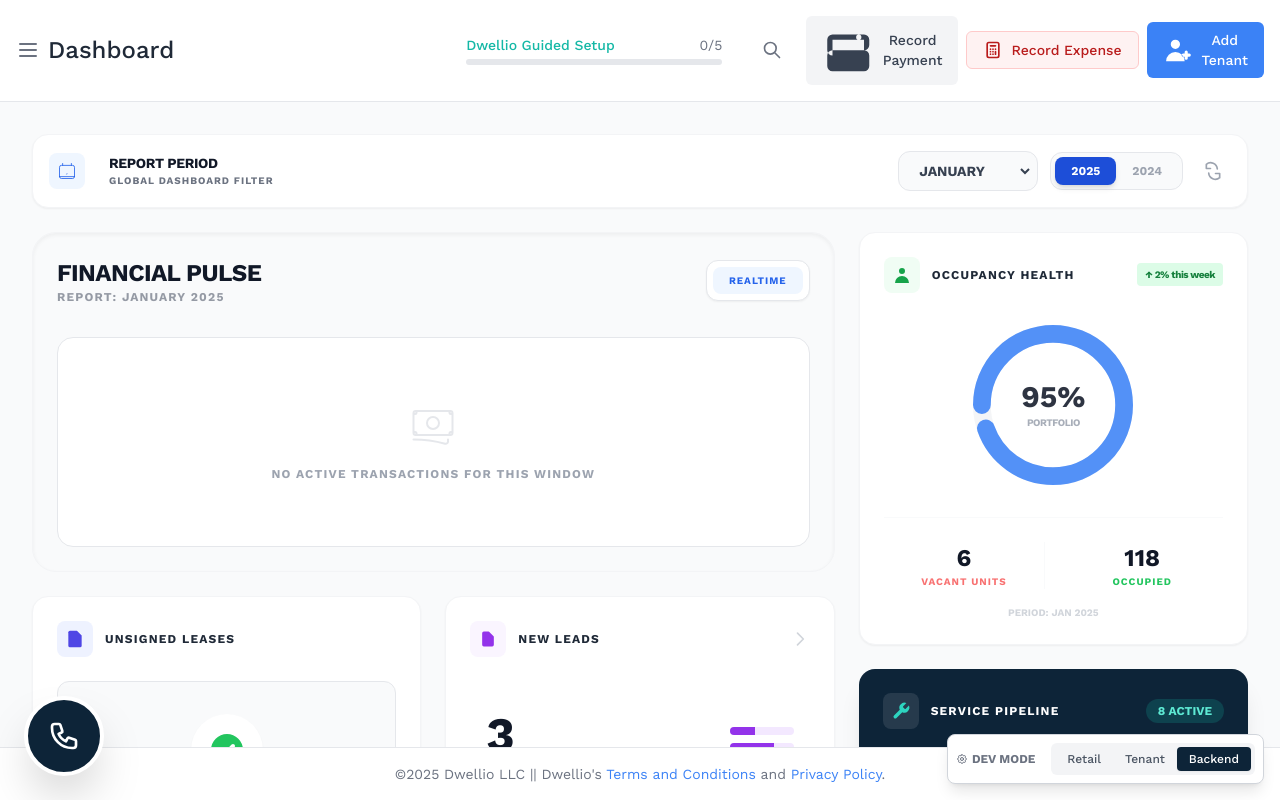
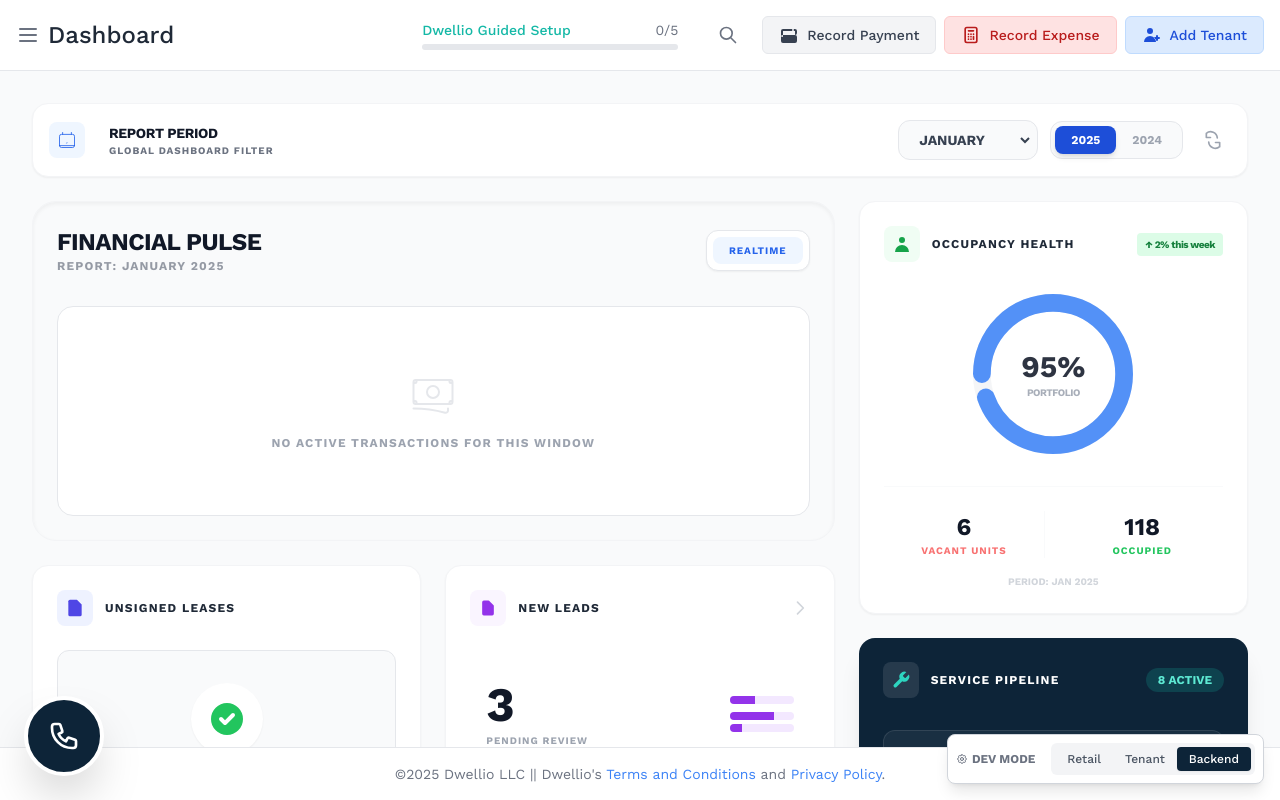
Before and after one commit to 999PRIYANKA/app-launcher, a React (Vite) app: page /app/property/dashboard in a window 1280 px wide. Built offline with nearby package versions, Linux system fonts and the light colour scheme.

Commit message:
feature/headerUiCorrection

```diff
--- a/src/components/Header.jsx
+++ b/src/components/Header.jsx
@@ -29,21 +29,21 @@ function Header({ setSidebarOpen, title, onRecordPayment, onRecordExpense }) {
         <div className="hidden sm:flex items-center space-x-2">
             <button
                 onClick={onRecordPayment}
-                className="flex items-center bg-gray-100 hover:bg-gray-200 text-gray-700 font-semibold px-4 py-2 rounded-md text-sm"
+                className="flex items-center bg-gray-100 hover:bg-gray-200 text-gray-700 font-semibold px-4 py-2 rounded-md text-sm border border-gray-200"
             >
-                <Icons.RecordPaymentIcon className="mr-2" />
+                <Icons.RecordPaymentIcon className="mr-2 w-5 h-5" />
                 Record Payment
             </button>
             <button
                 onClick={onRecordExpense}
-                className="flex items-center bg-red-50 hover:bg-red-100 text-red-700 font-semibold px-4 py-2 rounded-md text-sm border border-red-200"
+                className="flex items-center bg-red-100 hover:bg-red-200 text-red-700 font-semibold px-4 py-2 rounded-md text-sm border border-red-200"
             >
                 <Icons.ExpensesIcon className="mr-2 w-5 h-5" />
                 Record Expense
             </button>
             {title === 'Dashboard' && (
-              <button className="flex items-center bg-blue-500 hover:bg-blue-600 text-white font-semibold px-4 py-2 rounded-md text-sm">
-                  <Icons.AddTenantIcon className="mr-2" />
+              <button className="flex items-center bg-blue-100 hover:bg-blue-200 text-blue-700 font-semibold px-4 py-2 rounded-md text-sm border border-blue-200">
+                  <Icons.AddTenantIcon className="mr-2 w-5 h-5" />
                   Add Tenant
               </button>
             )}
--- a/src/constants/icons.jsx
+++ b/src/constants/icons.jsx
@@ -151,8 +151,8 @@ export const FilterIcon = ({ className = "w-5 h-5" }) => (
     </svg>
 );
 
-export const BuildingOfficeIcon = ({ className = "w-16 h-16" }) => (
-    <svg xmlns="http://www.w3.org/2000/svg" className={className} fill="none" viewBox="0 0 24 24" stroke="currentColor" strokeWidth={1}>
+export const BuildingOfficeIcon = ({ className = "w-6 h-6" }) => (
+    <svg xmlns="http://www.w3.org/2000/svg" className={className} fill="none" viewBox="0 0 24 24" stroke="currentColor" strokeWidth={2}>
         <path strokeLinecap="round" strokeLinejoin="round" d="M19 21V5a2 2 0 00-2-2H7a2 2 0 00-2 2v16m14 0h2m-2 0h-5m-9 0H3m2 0h5M9 7h1m-1 4h1m4-4h1m-1 4h1m-5 10v-5a1 1 0 011-1h2a1 1 0 011 1v5m-4 0h4" />
     </svg>
 );
```
